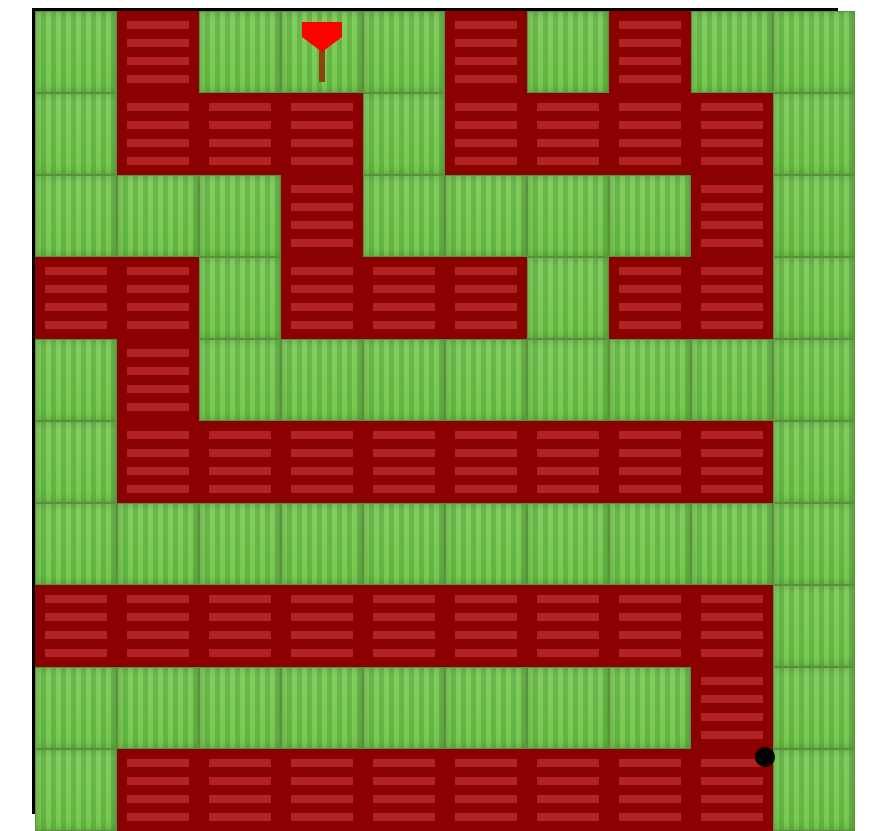
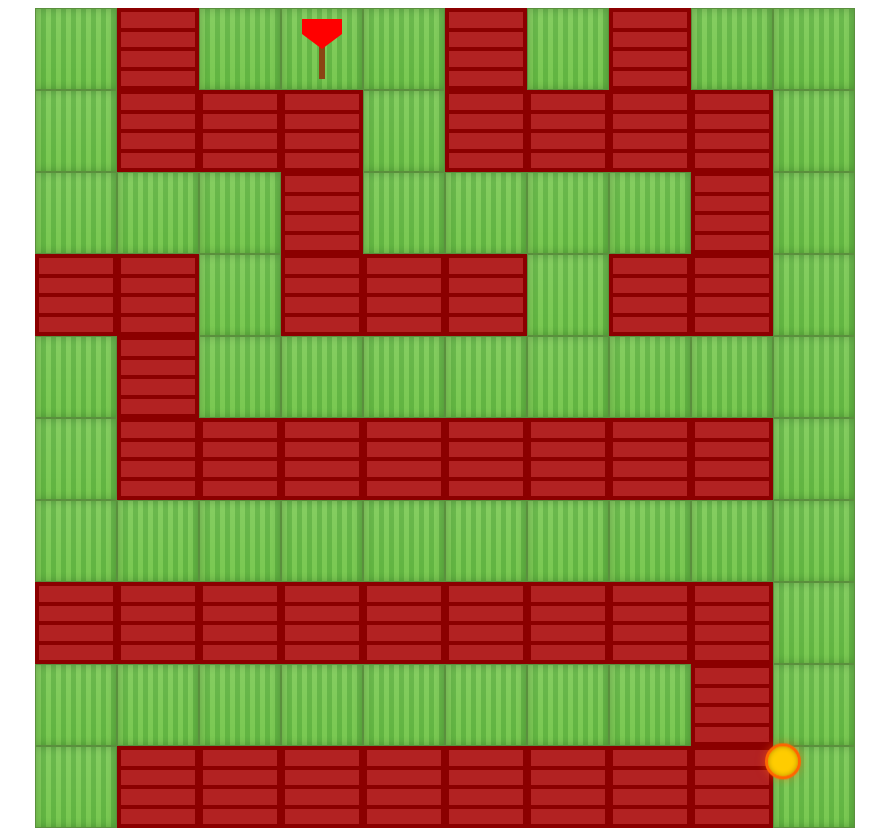
Before and after one commit to mitchellbreust/maze-game, a React (Vite) app: page / in a window 1280 px wide. Shown: the whole page, without its empty margins (205-1091 px from the left). Built offline with nearby package versions, Linux system fonts and the light colour scheme.

Commit message:
edited charter look

```diff
--- a/src/components/Maze.jsx
+++ b/src/components/Maze.jsx
@@ -10,7 +10,6 @@ const MazeCont = styled.div`
     grid-template-columns: 1fr 1fr 1fr 1fr 1fr 1fr 1fr 1fr 1fr 1fr;
     width: 800px;
     height: 800px;
-    border: solid;
     margin: auto;
     position: relative;
 `;
@@ -77,30 +76,39 @@ const EndPiece = styled.div`
     }
 `;
 
-const EndPieceImage = styled.img`
-    width: 100%; /* Make the image fill the container width */
-    height: 100%; /* Make the image fill the container height */
-    object-fit: cover; /* Ensure the image covers the container without stretching */
-`;
-
 const WallPiece = styled.div`
     background-color: grey;
     display: grid;
     grid-template-rows: 1fr 1fr 1fr 1fr;
-    border: 5px solid #8b0000;
+    border: 2px solid #8b0000;
     & > div {
         background-color: #b22222;
-        border: 5px solid #8b0000;
+        border: 2px solid #8b0000;
         position: relative;
     }
 `;
 
 const Character = styled.p`
-    width: 20px;
-    height: 20px;
-    background-color: black;
-    border-radius: 180px;
-    position: absolute;
+  width: 30px;
+  height: 30px;
+  background-color: #ffcc00; /* Bright yellow */
+  border-radius: 50%;
+  position: absolute;
+  border: 3px solid #ff6600; /* Orange border */
+  box-shadow: 0 0 10px rgba(255, 102, 0, 0.5), /* Outer glow */
+              inset 0 0 5px rgba(0, 0, 0, 0.3); /* Inner shadow */
+  transform-origin: center 10px; /* Set the origin point */
+  animation: orbit 2s infinite linear; /* Orbiting animation */
+
+  /* Orbiting Animation */
+  @keyframes orbit {
+    0% {
+      transform: rotate(0deg) translateX(10px) rotate(0deg); /* Start position */
+    }
+    100% {
+      transform: rotate(360deg) translateX(10px) rotate(-360deg); /* Full orbit */
+    }
+  }
 `;
 
 const GameWon = styled.div`
@@ -198,7 +206,7 @@ const Maze = () => {
           }
 
           setGameWon(true)
-          setPlayerPos(true)
+          setPlayerPos(newPos)
         }
 
         // Update the player's position
@@ -230,7 +238,8 @@ const Maze = () => {
                         return <EndPiece key={idx}></EndPiece>;
                     }
                 })}
-                <Character style={{ top: `${playerPos.top}px`, left: `${playerPos.left}px` }} />
+                <Character style={{ top: `${playerPos.top}px`, left: `${playerPos.left}px` }}>
+                </Character>
                 {
                   displayGameWon ? <GameWon>
                     <h1>GAME WON !</h1>
```
